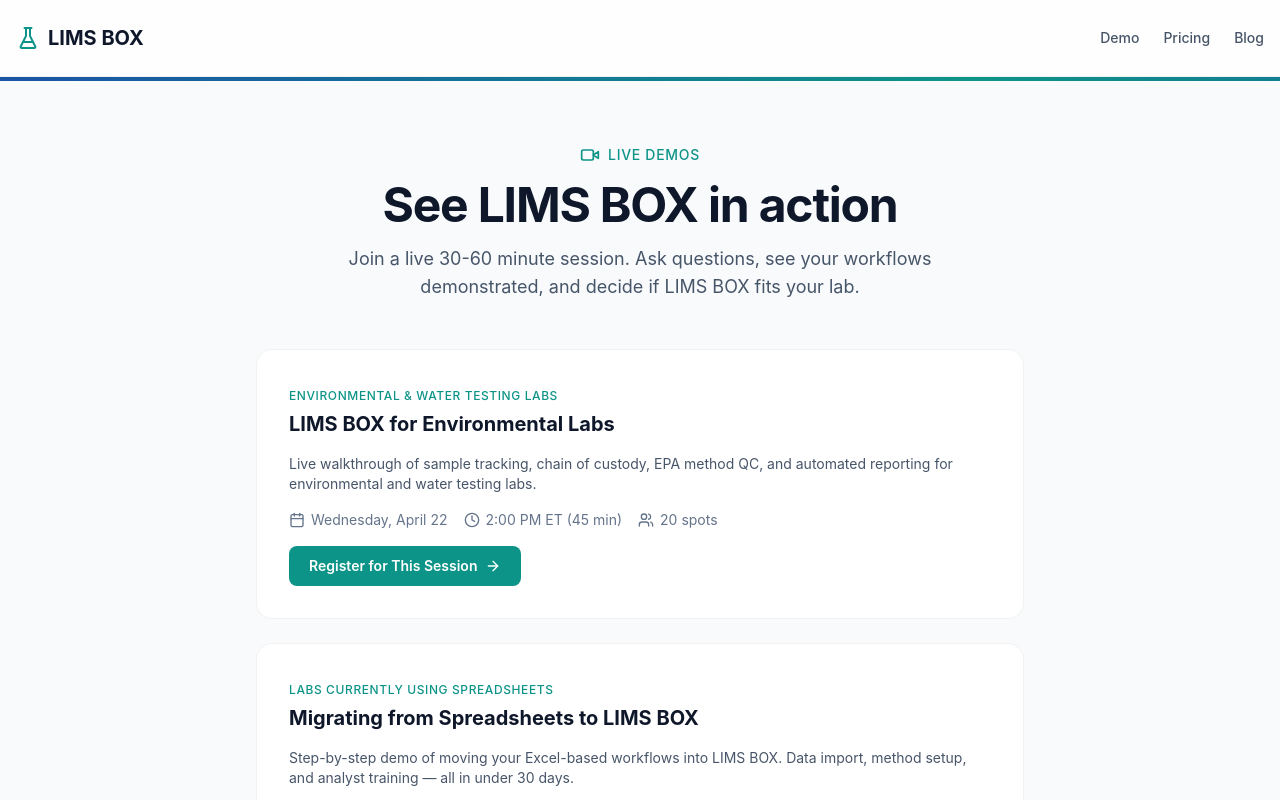
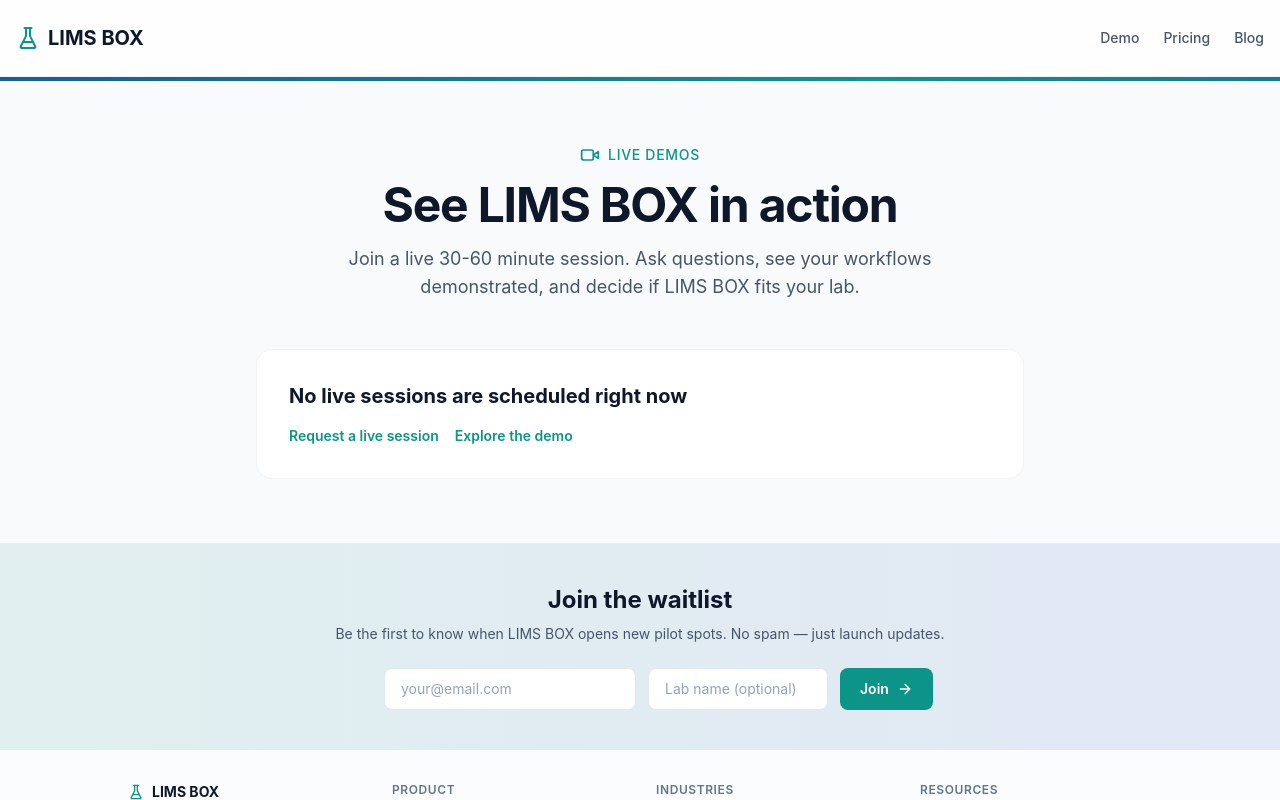
Before and after one commit to TombStoneDash/lims-box, a Next.js app: page /webinar in a window 1280 px wide. Shown: the top 800 px of the page. Built offline with nearby package versions, Linux system fonts and the light colour scheme.

Commit message:
fix(webinar): stop offering registration for webinar sessions that already happened, and show the right weekday
Built by Codex on Main Daisy (Hudson's ChatGPT account), queue job 764-lims-webinar-hide-past-sessions.

Co-Authored-By: Claude Fable 5.1 <noreply@anthropic.com>

```diff
--- a/app/webinar/page.tsx
+++ b/app/webinar/page.tsx
@@ -5,6 +5,7 @@ import Link from 'next/link';
 import { FlaskConical, Calendar, Clock, Users, Video, CheckCircle2, ArrowRight } from 'lucide-react';
 import { WaitlistFooter } from '@/components/WaitlistFooter';
 import { registrationMessage, registrationOutcome } from '@/lib/webinar-registration';
+import { formatSessionDate, upcomingOnly } from '@/lib/webinar-sessions';
 import type { Metadata } from 'next';
 
 const upcomingSessions = [
@@ -51,6 +52,7 @@ const upcomingSessions = [
 ];
 
 export default function WebinarPage() {
+  const visibleSessions = upcomingOnly(upcomingSessions, new Date());
   const [registered, setRegistered] = useState<Set<string>>(new Set());
   const [formData, setFormData] = useState({ email: '', name: '', labName: '' });
   const [activeSession, setActiveSession] = useState<string | null>(null);
@@ -129,7 +131,18 @@ export default function WebinarPage() {
         </div>
 
         <div className="max-w-3xl mx-auto space-y-6">
-          {upcomingSessions.map((session) => (
+          {visibleSessions.length === 0 && (
+            <div className="bg-white dark:bg-white/5 border border-black/5 dark:border-white/10 rounded-2xl p-6 md:p-8">
+              <h2 className="text-xl font-bold text-slate-900 dark:text-white mb-4">
+                No live sessions are scheduled right now
+              </h2>
+              <div className="flex flex-wrap gap-4 text-sm font-semibold text-lab-teal">
+                <Link href="/contact" className="hover:underline">Request a live session</Link>
+                <Link href="/demo" className="hover:underline">Explore the demo</Link>
+              </div>
+            </div>
+          )}
+          {visibleSessions.map((session) => (
             <div
               key={session.id}
               className="bg-white dark:bg-white/5 border border-black/5 dark:border-white/10 rounded-2xl p-6 md:p-8"
@@ -157,7 +170,7 @@ export default function WebinarPage() {
               <div className="flex flex-wrap items-center gap-4 text-sm text-slate-500 dark:text-slate-400 mb-4">
                 <span className="flex items-center gap-1.5">
                   <Calendar className="w-4 h-4" />
-                  {new Date(session.date).toLocaleDateString('en-US', { weekday: 'long', month: 'long', day: 'numeric' })}
+                  {formatSessionDate(session.date)}
                 </span>
                 <span className="flex items-center gap-1.5">
                   <Clock className="w-4 h-4" />
--- /dev/null
+++ b/lib/webinar-sessions.ts
@@ -0,0 +1,41 @@
+function parseSessionDate(dateIso: string): Date | null {
+  const parts = /^(\d{4})-(\d{2})-(\d{2})$/.exec(dateIso);
+  if (!parts) return null;
+
+  const [, year, month, day] = parts.map(Number);
+  const date = new Date(0);
+  date.setUTCFullYear(year, month - 1, day);
+  if (
+    date.getUTCFullYear() !== year ||
+    date.getUTCMonth() !== month - 1 ||
+    date.getUTCDate() !== day
+  ) return null;
+
+  return date;
+}
+
+/** Keep sessions through the end of the viewer's local calendar day. */
+export function isUpcoming(dateIso: string, now: Date): boolean {
+  const date = parseSessionDate(dateIso);
+  if (!date || Number.isNaN(now.getTime())) return false;
+
+  const today = new Date(0);
+  today.setUTCFullYear(now.getFullYear(), now.getMonth(), now.getDate());
+  return date.getTime() >= today.getTime();
+}
+
+export function upcomingOnly<T extends { date: string }>(sessions: readonly T[], now: Date): T[] {
+  return sessions.filter((session) => isUpcoming(session.date, now));
+}
+
+export function formatSessionDate(dateIso: string): string {
+  const date = parseSessionDate(dateIso);
+  if (!date) return '';
+
+  return date.toLocaleDateString('en-US', {
+    weekday: 'long',
+    month: 'long',
+    day: 'numeric',
+    timeZone: 'UTC',
+  });
+}
```
Also changed, not shown: 1 other file (tests, documents, lock files or other folders).
